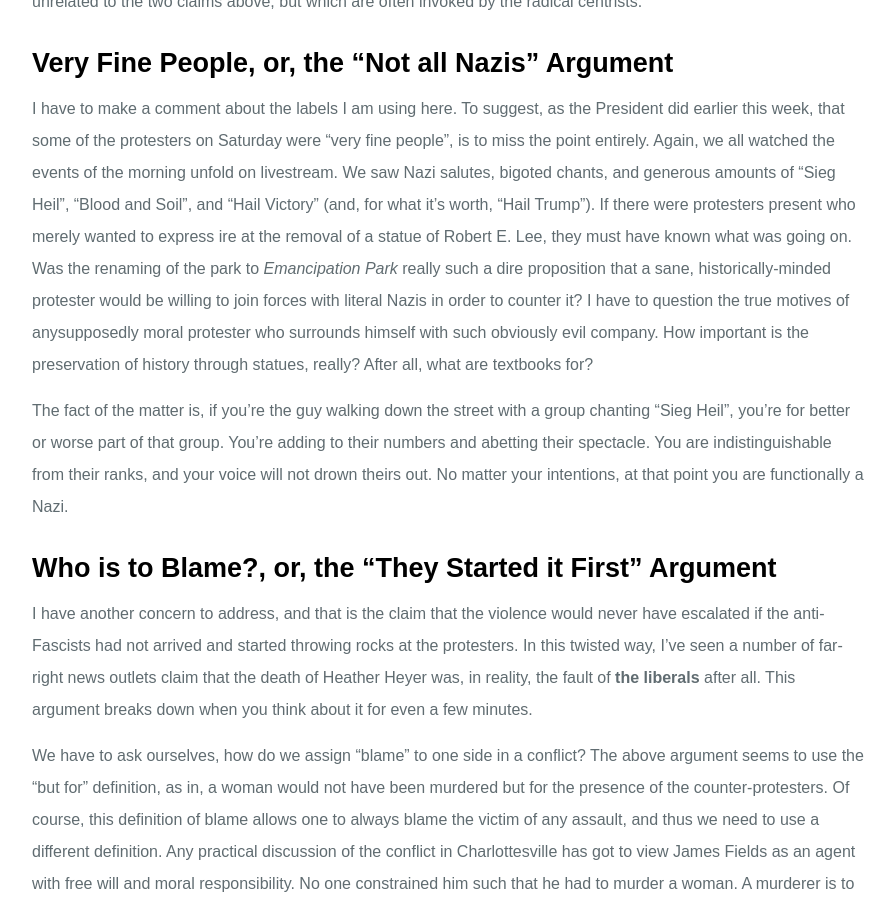
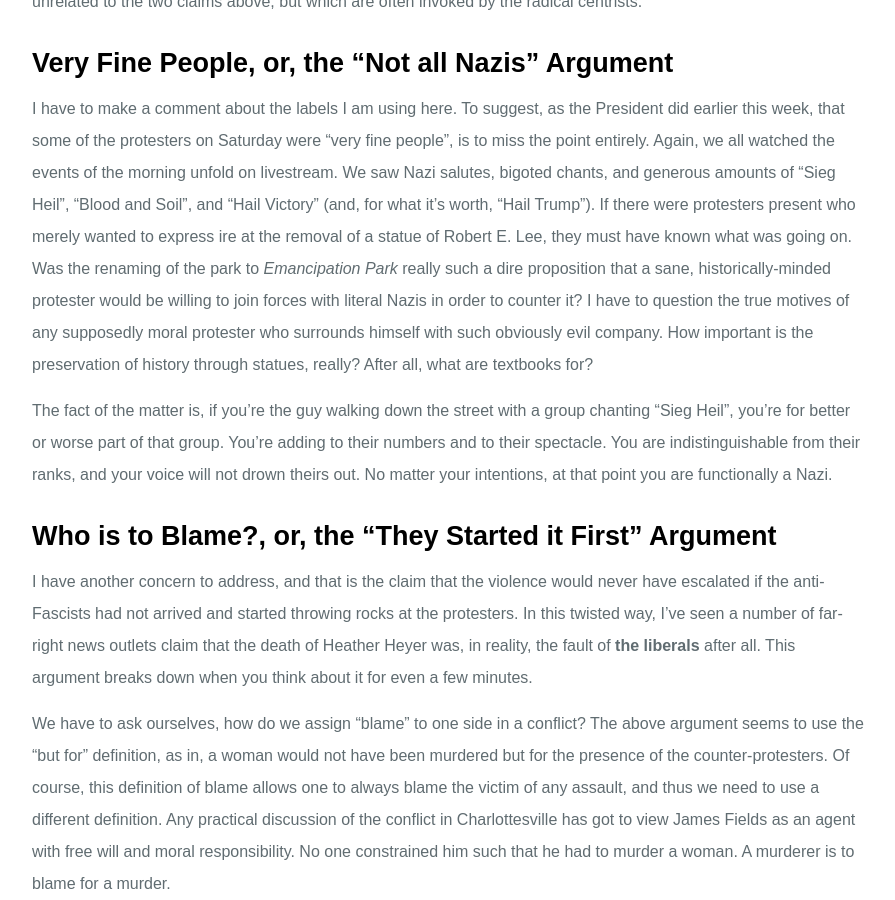
Before and after one commit to jhavaldar/jhavaldar.github.io, a Jekyll site: the page built from _posts/2017-08-16-freespech.md, in a window 1280 px wide and 900 px high, scrolled down 1376 px. Shown: the whole window, without its empty margins (192-1087 px from the left). Built offline with Jekyll 4.4.1, drawn with Linux system fonts in a browser that asks for light colours; some web fonts are replaced; some of the changed text lies outside the part shown.

Commit message:
Typo in freespeech post

```diff
--- a/_posts/2017-08-16-freespech.md
+++ b/_posts/2017-08-16-freespech.md
@@ -30,9 +30,9 @@ Before we get into talking about the above points, I have some auxiliary argumen
 
 ## Very Fine People, or, the "Not all Nazis" Argument
 
-I have to make a comment about the labels I am using here. To suggest, as the President did earlier this week, that some of the protesters on Saturday were "very fine people", is to miss the point entirely. Again, we all watched the events of the morning unfold on livestream. We saw Nazi salutes, bigoted chants, and generous amounts of "Sieg Heil", "Blood and Soil", and "Hail Victory" (and, for what it's worth, "Hail Trump"). If there were protesters present who merely wanted to express ire at the removal of a statue of Robert E. Lee, they must have known what was going on. Was the renaming of the park to _Emancipation Park_ really such a dire proposition that a sane, historically-minded protester would be willing to join forces with literal Nazis in order to counter it? I have to question the true motives of anysupposedly moral protester who surrounds himself with such obviously evil company. How important is the preservation of history through statues, really? After all, what are textbooks for?
+I have to make a comment about the labels I am using here. To suggest, as the President did earlier this week, that some of the protesters on Saturday were "very fine people", is to miss the point entirely. Again, we all watched the events of the morning unfold on livestream. We saw Nazi salutes, bigoted chants, and generous amounts of "Sieg Heil", "Blood and Soil", and "Hail Victory" (and, for what it's worth, "Hail Trump"). If there were protesters present who merely wanted to express ire at the removal of a statue of Robert E. Lee, they must have known what was going on. Was the renaming of the park to _Emancipation Park_ really such a dire proposition that a sane, historically-minded protester would be willing to join forces with literal Nazis in order to counter it? I have to question the true motives of any supposedly moral protester who surrounds himself with such obviously evil company. How important is the preservation of history through statues, really? After all, what are textbooks for?
 
-The fact of the matter is, if you're the guy walking down the street with a group chanting "Sieg Heil", you're for better or worse part of that group. You're adding to their numbers and abetting their spectacle. You are indistinguishable from their ranks, and your voice will not drown theirs out. No matter your intentions, at that point you are functionally a Nazi.
+The fact of the matter is, if you're the guy walking down the street with a group chanting "Sieg Heil", you're for better or worse part of that group. You're adding to their numbers and to their spectacle. You are indistinguishable from their ranks, and your voice will not drown theirs out. No matter your intentions, at that point you are functionally a Nazi.
 
 ## Who is to Blame?, or, the "They Started it First" Argument
 
```
Also changed, not shown: _posts/2017-08-18-analysis1.md (added, +29 -0 lines).
